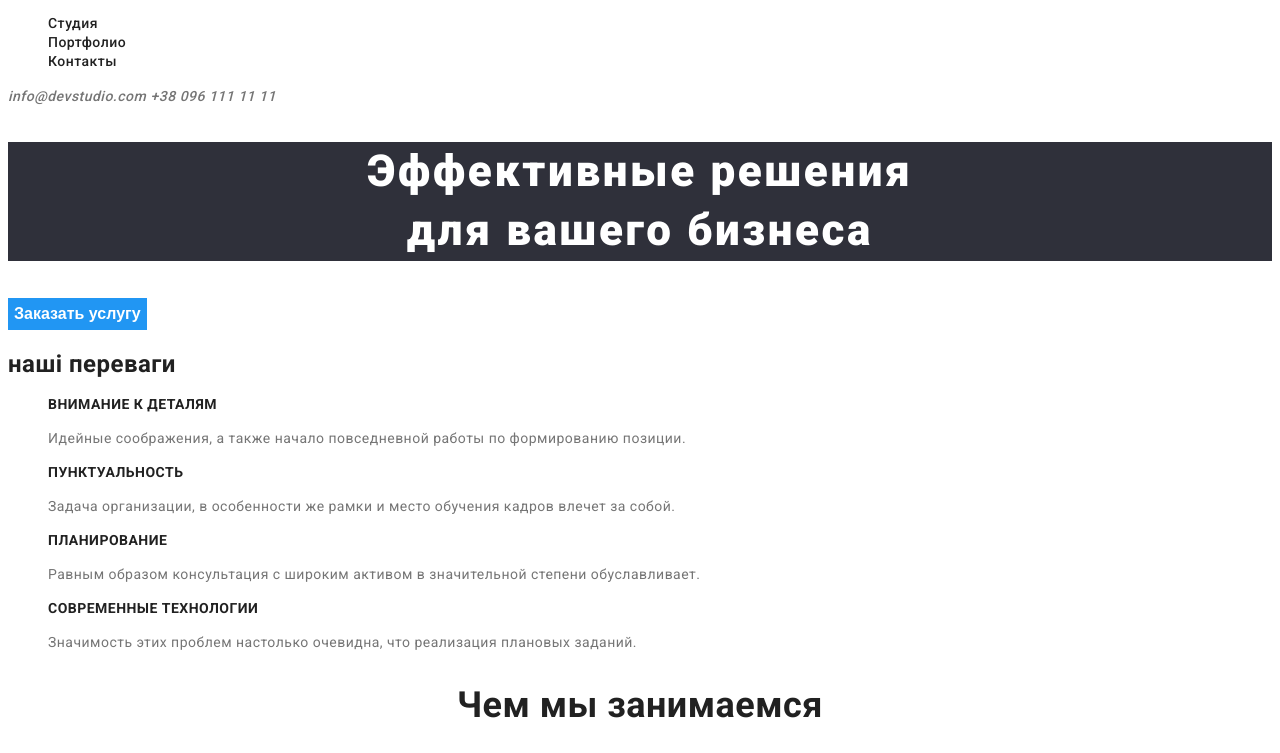
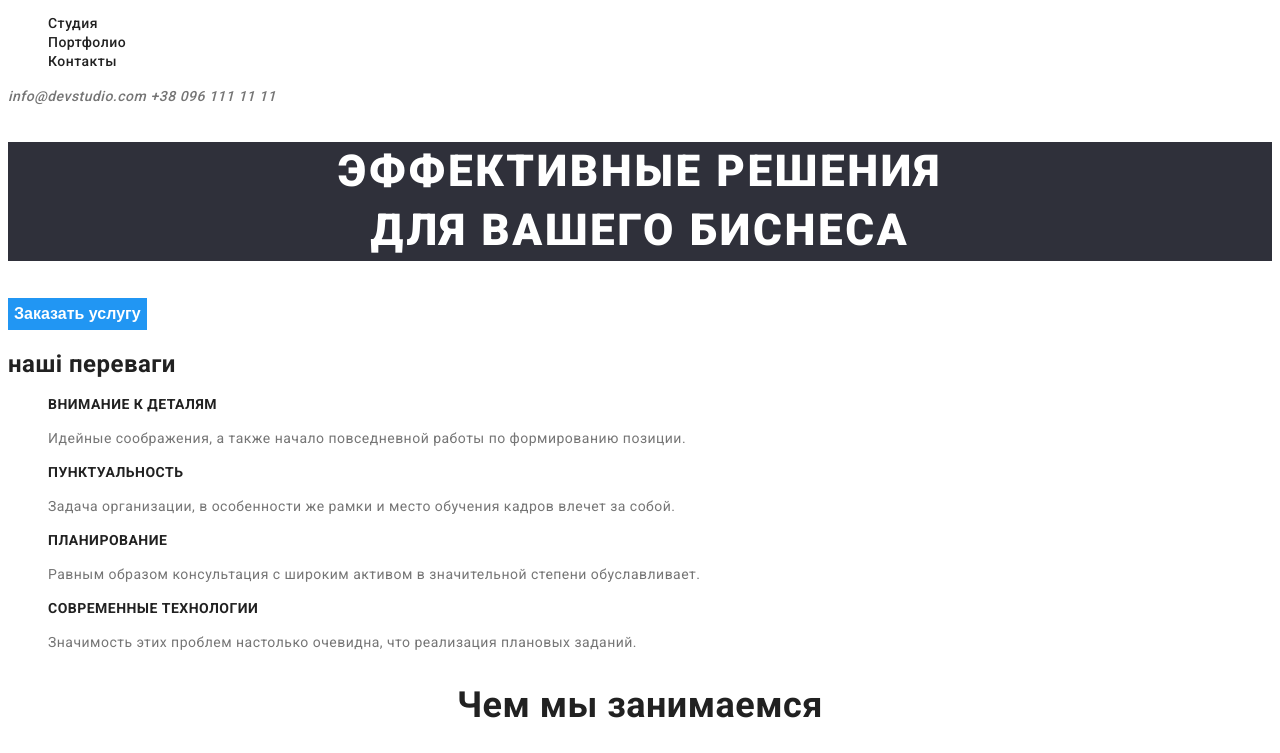
Before and after one commit to andriko21/Homework2, a plain HTML site: page index.html in a window 1280 px wide. Shown: the part 35-788 px from the top of the page. Drawn offline with Linux system fonts and the light colour scheme.

Commit message:
Update index.html

```diff
--- a/index.html
+++ b/index.html
@@ -33,7 +33,7 @@
     </header>
     <main>
         <section>
-            <h1 class="hero">Эффективные решения<br> для вашего бизнеса</h1>
+            <h1 class="hero">ЭФФЕКТИВНЫЕ РЕШЕНИЯ<br>ДЛЯ ВАШЕГО БИСНЕСА</h1>
             <button class="button">Заказать услугу</button>
         </section>
         <!--наші переваги-->
```
